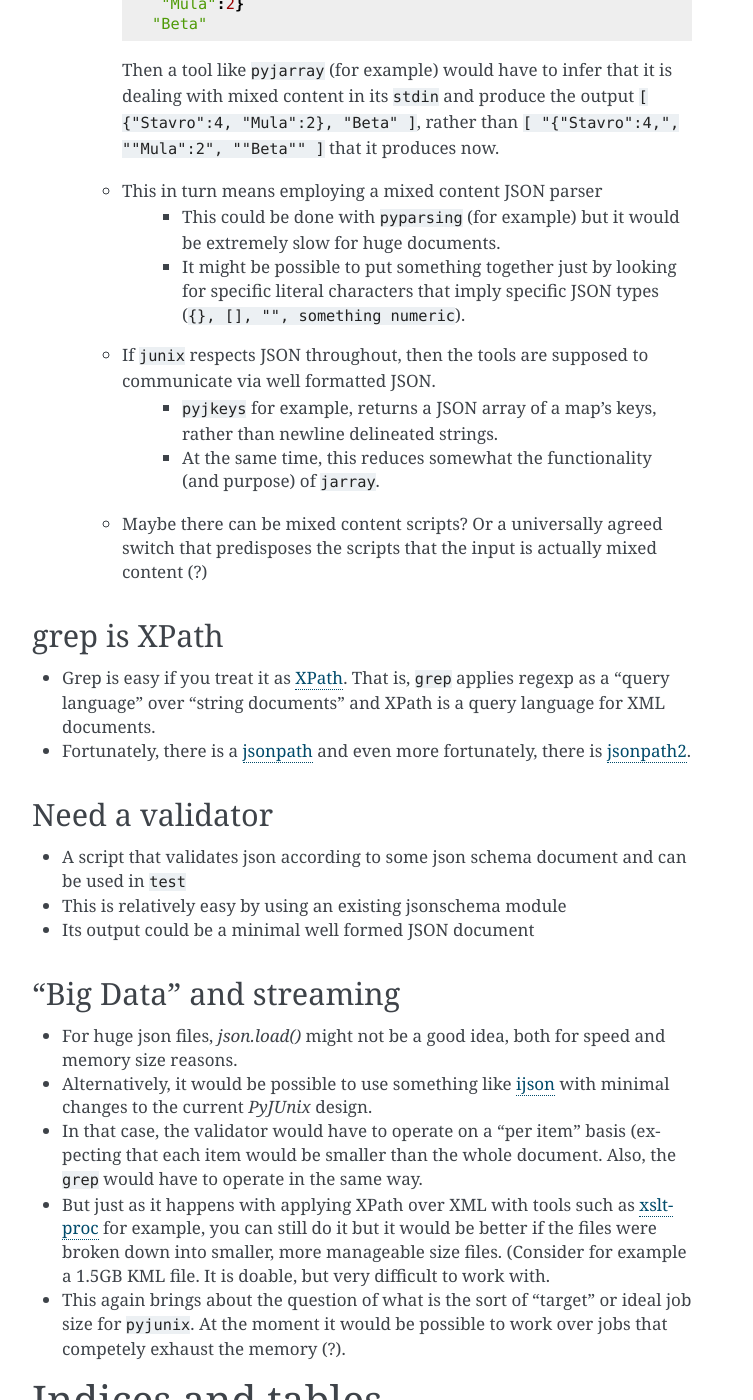
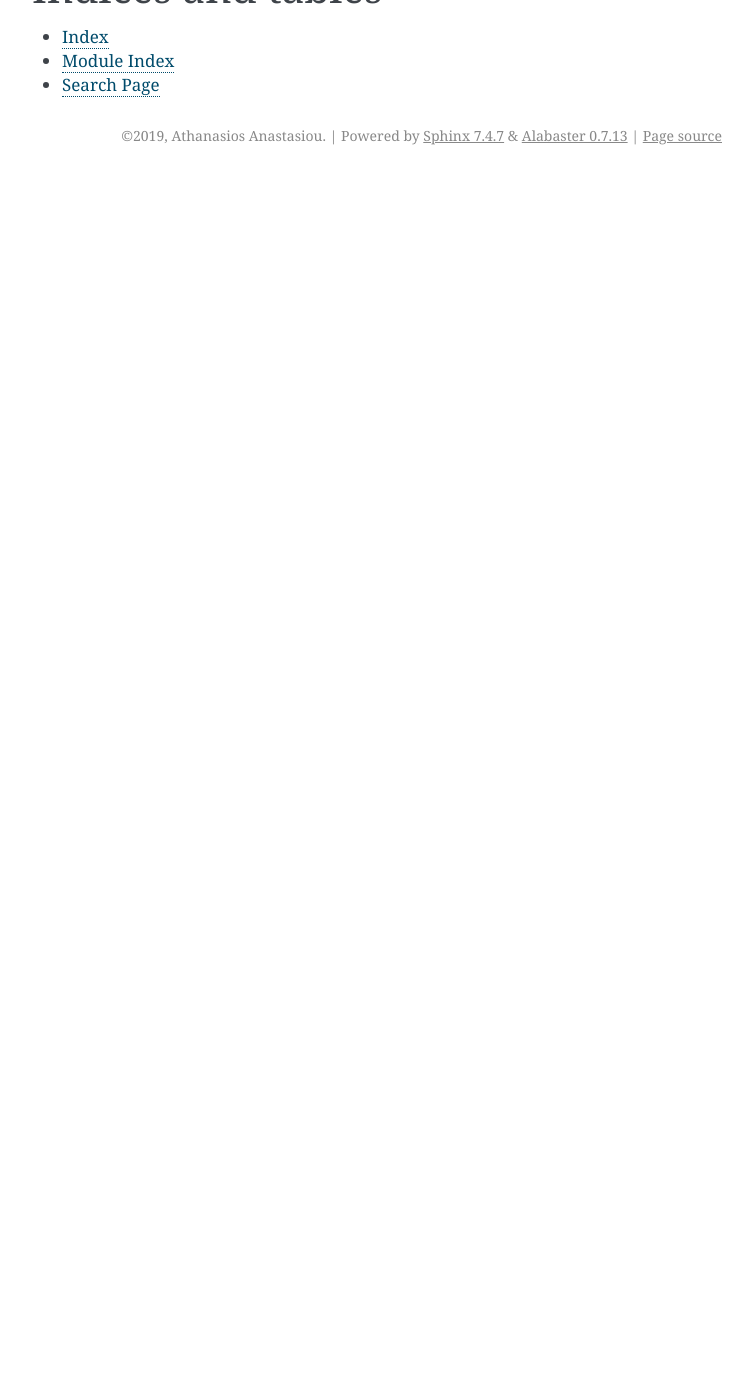
Before and after one commit to aanastasiou/pyjunix, a Sphinx documentation site: the page built from doc/source/index.rst, in a window 1280 px wide and 1400 px high, scrolled down 884 px. Shown: the whole window, without its empty margins (388-1141 px from the left). Built offline with Sphinx 7.4.7, drawn with Linux system fonts in a browser that asks for light colours; after the commit the page ends 1059 px from its top, so only the background shows below that; some of the changed text lies outside the part shown.

Commit message:
Added documentation

```diff
--- a/doc/source/conf.py
+++ b/doc/source/conf.py
@@ -10,9 +10,9 @@
 # add these directories to sys.path here. If the directory is relative to the
 # documentation root, use os.path.abspath to make it absolute, like shown here.
 #
-# import os
-# import sys
-# sys.path.insert(0, os.path.abspath('.'))
+import os
+import sys
+sys.path.insert(0, os.path.abspath('../../'))
 
 
 # -- Project information -----------------------------------------------------
@@ -27,7 +27,7 @@
 # Add any Sphinx extension module names here, as strings. They can be
 # extensions coming with Sphinx (named 'sphinx.ext.*') or your custom
 # ones.
-extensions = [
+extensions = ["sphinx.ext.autodoc",
 ]
 
 # Add any paths that contain templates here, relative to this directory.
--- a/doc/source/index.rst
+++ b/doc/source/index.rst
@@ -24,83 +25,12 @@
 4. Try with ``python pyjls.py`` and so on.
 
 
-Notes on junix
---------------
-
-Pure JSON Or Mixed Content?
-^^^^^^^^^^^^^^^^^^^^^^^^^^^
-
-* A major question is how to handle mix content passing through these scripts. Mix content is a combination of JSON and
-  raw strings, possibly delineated by newlines.
-    * The main issue here being that newline delineated strings are basically an implicit JSON array but a newline
-      delineated JSON object is not a JSON object. If the input was something like:
-      ::
-
-          {"Stavro":4,
-           "Mula":2}
-          "Beta"
-
-      Then a tool like ``pyjarray`` (for example) would have to infer that it is dealing with mixed content in its
-      ``stdin`` and produce the output ``[ {"Stavro":4, "Mula":2}, "Beta" ]``, rather than ``[ "{"Stavro":4,",
-      ""Mula":2", ""Beta"" ]`` that it produces now.
-
-    * This in turn means employing a mixed content JSON parser
-        * This could be done with ``pyparsing`` (for example) but it would be extremely slow for huge documents.
-        * It might be possible to put something together just by looking for specific literal characters that imply
-          specific JSON types (``{}, [], "", something numeric``).
-
-    * If ``junix`` respects JSON throughout, then the tools are supposed to communicate via well formatted JSON.
-        * ``pyjkeys`` for example, returns a JSON array of a map's keys, rather than newline delineated strings.
-        * At the same time, this reduces somewhat the functionality (and purpose) of ``jarray``.
-
-    * Maybe there can be mixed content scripts? Or a universally agreed switch that predisposes the scripts that the
-      input is actually mixed content (?)
-
-
-grep is XPath
--------------
-
-* Grep is easy if you treat it as `XPath <https://en.wikipedia.org/wiki/XPath>`_. That is, ``grep`` applies regexp as
-  a "query language" over "string documents" and XPath is a query language for XML documents.
-
-* Fortunately, there is a `jsonpath <https://github.com/json-path/JsonPath>`_ and even more fortunately, there is
-  `jsonpath2 <https://github.com/pacifica/python-jsonpath2>`_.
-
-
-Need a validator
-----------------
-
-* A script that validates json according to some json schema document and can be used in ``test``
-* This is relatively easy by using an existing jsonschema module
-* Its output could be a minimal well formed JSON document
-
-
-"Big Data" and streaming
-------------------------
-
-* For huge json files, `json.load()` might not be a good idea, both for speed and memory size reasons.
-* Alternatively, it would be possible to use something like `ijson <https://pypi.org/project/ijson/>`_ with
-  minimal changes to the current `PyJUnix` design.
-* In that case, the validator would have to operate on a "per item" basis (expecting that each item would be smaller
-  than the whole document. Also, the ``grep`` would have to operate in the same way.
-
-* But just as it happens with applying XPath over XML with tools such as
-  `xsltproc <http://xmlsoft.org/XSLT/xsltproc.html>`_ for example, you can still do it but it would be better if
-  the files were broken down into smaller, more manageable size files. (Consider for example a 1.5GB KML file. It is
-  doable, but very difficult to work with.
-
-* This again brings about the question of what is the sort of "target" or ideal job size for ``pyjunix``. At the moment
-  it would be possible to work over jobs that competely exhaust the memory (?).
-
-
-
-
-
 .. toctree::
    :maxdepth: 2
    :caption: Contents:
 
-
+   junix_notes
+   pyjunix_api
 
 Indices and tables
 ==================
--- a/pyjarray.py
+++ b/pyjarray.py
@@ -1,3 +1,5 @@
+#!/usr/bin/env python3
+
 import sys
 from pyjunix import PyJArray
 
--- a/pyjgrep.py
+++ b/pyjgrep.py
@@ -1,3 +1,5 @@
+#!/usr/bin/env python3
+
 import sys
 from pyjunix import PyJGrep
 
--- a/pyjkeys.py
+++ b/pyjkeys.py
@@ -1,3 +1,5 @@
+#!/usr/bin/env python3
+
 import sys
 from pyjunix import PyJKeys
 
--- a/pyjls.py
+++ b/pyjls.py
@@ -1,6 +1,7 @@
+#!/usr/bin/env python3
 import sys
-from pyjunix import PyJls
+from pyjunix import PyJLs
 
 if __name__ == "__main__":
-    result = PyJls(sys.argv)()
+    result = PyJLs(sys.argv)()
     sys.stdout.write(result)
--- a/pyjunarray.py
+++ b/pyjunarray.py
@@ -1,3 +1,5 @@
+#!/usr/bin/env python3
+
 import sys
 from pyjunix import PyJUnArray
 
```
Also changed, not shown: other parts of doc/source/index.rst (+1 -0 lines), doc/source/junix_notes.rst (added, +67 -0 lines), doc/source/pyjunix_api.rst (added, +32 -0 lines), pyjunix/__init__.py (+108 -31 lines), readme.md (+32 -0 lines).
